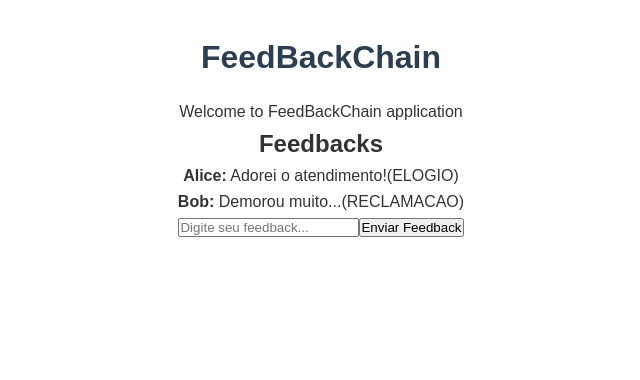
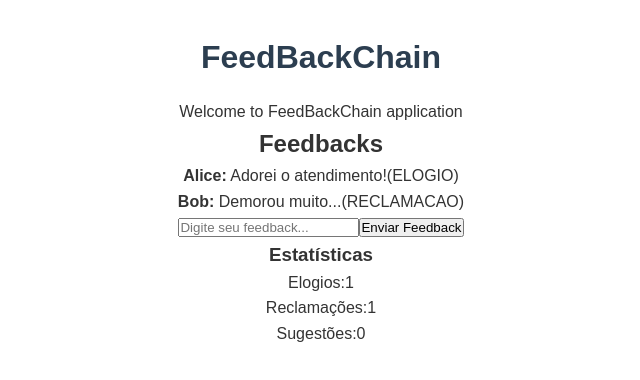
Before and after one commit to devyveslevi/feedbackchain, a React (Vite) app in the folder frontend/: page / in a window 1280 px wide. Shown: the top 380 px of the page, without its empty margins (319-959 px from the left). Built offline with nearby package versions, Linux system fonts and the light colour scheme.

Commit message:
feat: add mock stats panel

```diff
--- a/frontend/src/App.jsx
+++ b/frontend/src/App.jsx
@@ -23,6 +23,13 @@ function App() {
     if (e.key === 'Enter') {
       handleSendFeedback()
     }
+  }
+
+  // Calcular estatísticas
+  const statistics = {
+    ELOGIO: messages.filter(msg => msg.kind === "ELOGIO").length,
+    RECLAMACAO: messages.filter(msg => msg.kind === "RECLAMACAO").length,
+    SUGESTAO: messages.filter(msg => msg.kind === "SUGESTAO").length
   }
 
   return (
@@ -54,6 +61,24 @@ function App() {
             Enviar Feedback
           </button>
         </div>
+
+        <div className="statistics">
+          <h3>Estatísticas</h3>
+          <div className="stats-grid">
+            <div className="stat-item">
+              <span className="stat-label">Elogios:</span>
+              <span className="stat-value">{statistics.ELOGIO}</span>
+            </div>
+            <div className="stat-item">
+              <span className="stat-label">Reclamações:</span>
+              <span className="stat-value">{statistics.RECLAMACAO}</span>
+            </div>
+            <div className="stat-item">
+              <span className="stat-label">Sugestões:</span>
+              <span className="stat-value">{statistics.SUGESTAO}</span>
+            </div>
+          </div>
+        </div>
       </div>
     </div>
   )
```
